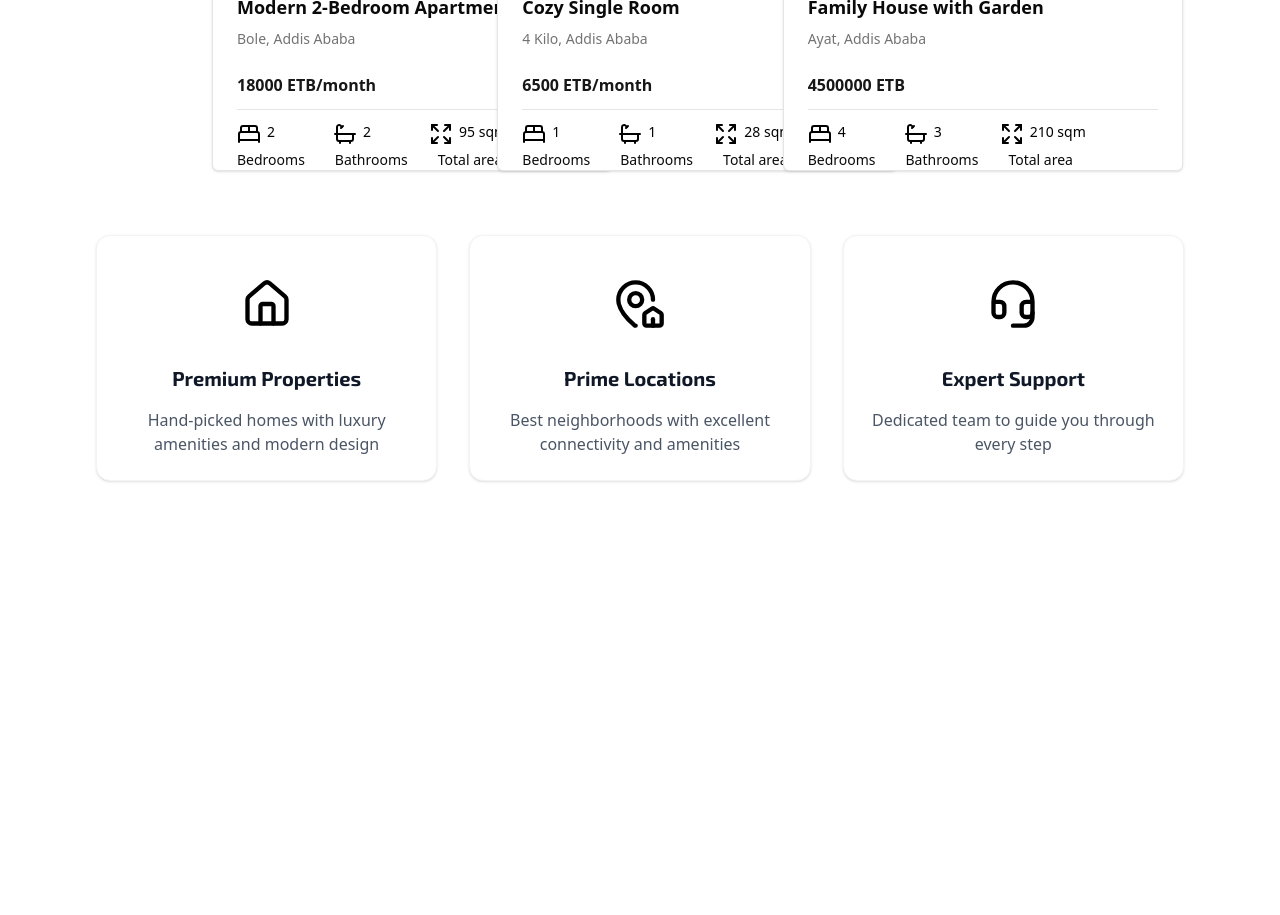
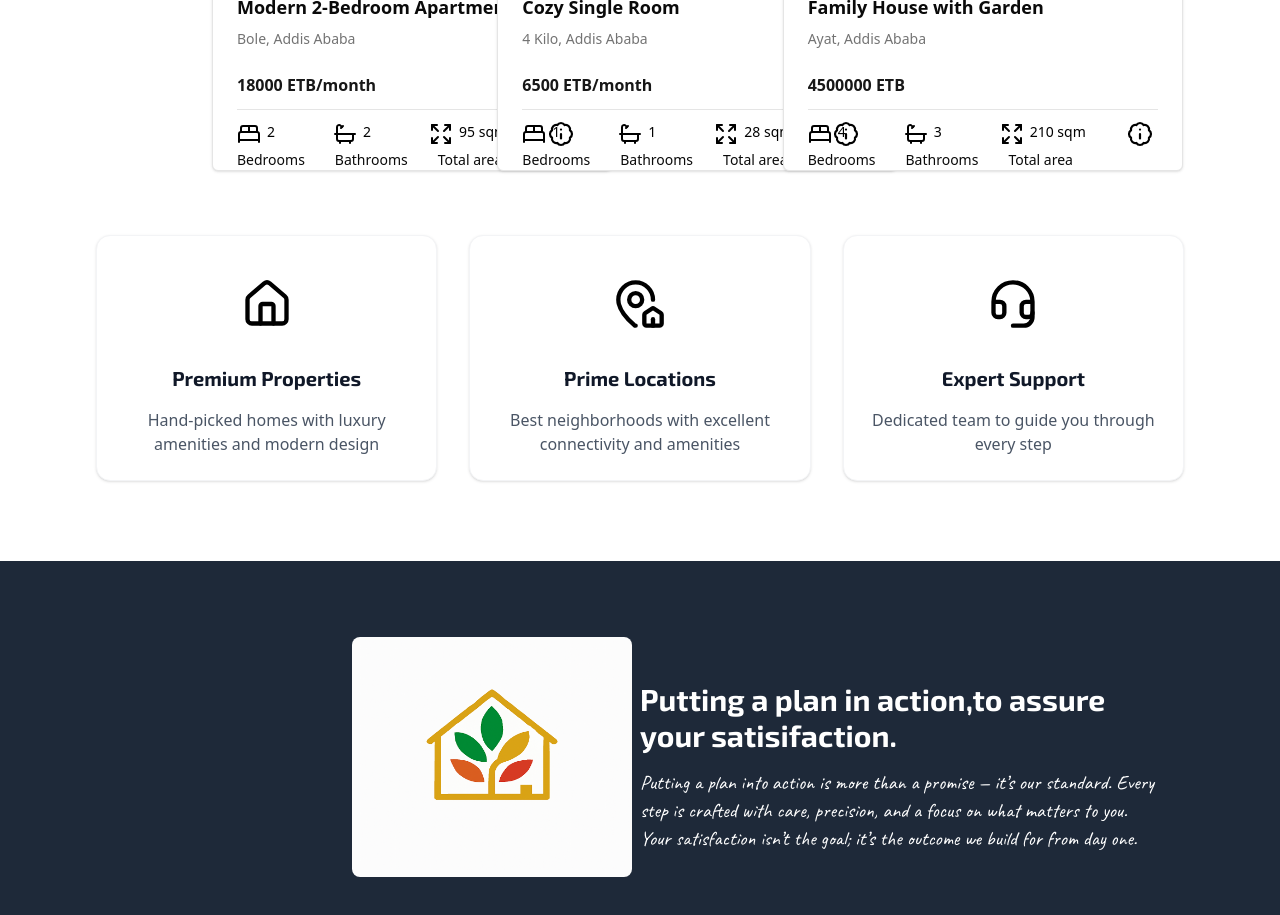
Before and after one commit to temupukki/house-rental, a Next.js app: page / in a window 1280 px wide. Shown: the part 1220-2135 px from the top of the page. Before the commit the page ends 1781 px from the top, so only its background shows below. Built offline with nearby package versions, Linux system fonts and the light colour scheme.

Commit message:
finish-hero

```diff
--- a/app/page.tsx
+++ b/app/page.tsx
@@ -29,11 +29,13 @@ import {
   BedDouble,
   Bath,
   Expand,
+  BadgeInfo,
 } from "lucide-react";
 import { Caveat } from "next/font/google";
 import { Exo_2 } from "next/font/google";
 import { Button } from "@/components/ui/button";
 import { Badge } from "@/components/ui/badge";
+import { motion } from "framer-motion";
 
 const caveat = Caveat({
   subsets: ["latin"],
@@ -372,11 +374,18 @@ export default function Home() {
                  <span className="flex gap-1.5"><BedDouble />{property.bedrooms}</span>
                  <span className="flex gap-1.5"><Bath />{property.bathrooms}</span>
                  <span className="flex gap-1.5"><Expand />{property.area}</span>
+                 <motion.button className="-ml-4"
+                 whileHover={{scale:1.2}}
+                 whileTap={{scale:0.94}}
+                 whileInView={{scale:1.1}}
+                 ><BadgeInfo /></motion.button>
+
                 </div>
                 <div className="flex flex-col-4 gap-7.5 text-sm mt-1">
                   <p>Bedrooms</p>
                   <p>Bathrooms</p>
                   <p>Total area</p>
+
 
 
                 </div>
@@ -432,6 +441,24 @@ export default function Home() {
           </Card>
         </div>
       </div>
+      <div className="grid grid-cols-2 h-100 w-full bg-gray-800">
+        <div className="">
+          <img src="logo.png"
+          alt="logo"
+          className="ml-88 my-19 w-70 h-60 rounded-md"
+          />
+
+        </div>
+        <div className="mt-30 w-130">
+          <h1 className={`${exo2.className} text-white mb-4 text-3xl text font-bold`}>
+            Putting a plan in action,to assure your satisifaction.
+          </h1>
+          <p className={`${caveat.className} text-xl text-white`}>Putting a plan into action is more than a promise — it’s our standard. Every step is crafted with care, precision, and a focus on what matters to you. Your satisfaction isn’t the goal; it’s the outcome we build for from day one.</p>
+
+
+        </div>
+
+      </div>
     </div>
   );
 }
```
